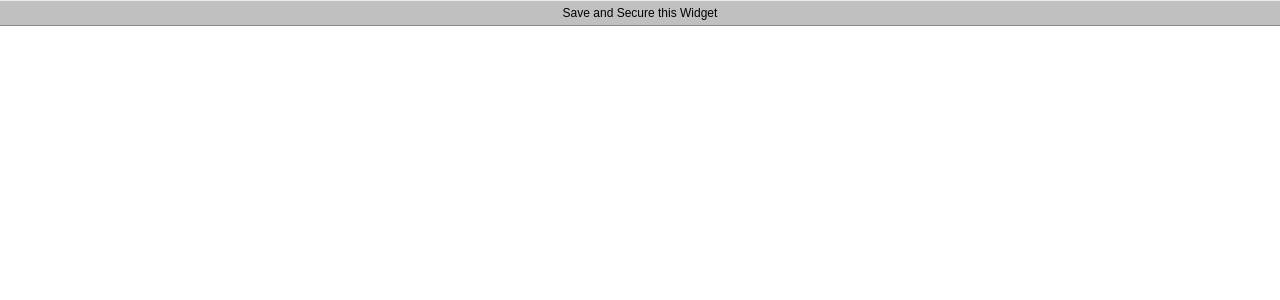
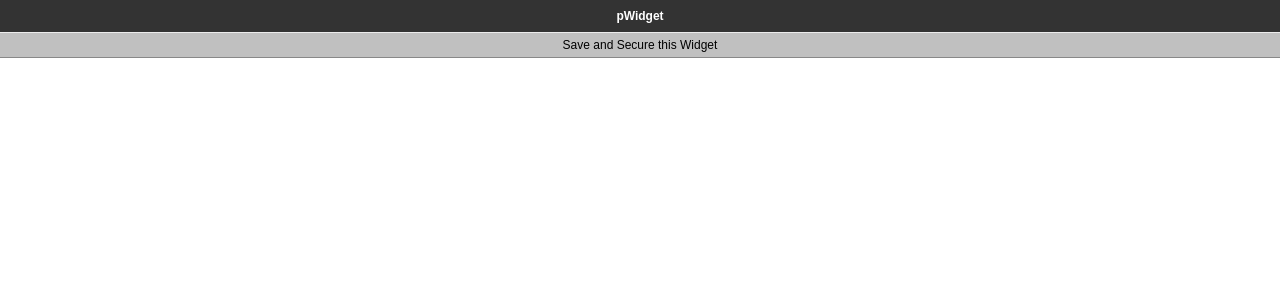
Before and after one commit to codazoda/pwidget, a PHP site: page /index.phtml?&save=y in a window 1280 px wide. Shown: the top 300 px of the page. Run offline with PHP 8.4, Linux system fonts and the light colour scheme; data that the repository does not hold is empty.

Commit message:
Added a header row.

```diff
--- a/index.phtml
+++ b/index.phtml
@@ -30,6 +30,7 @@
 		.owned_by { color: darkblue; }
 		a { color: black; text-decoration: none; }
 		.save { background-color: silver; color: grey; border-top: 1px solid #ececec; border-bottom: 1px solid #888888; }
+		.header { background-color: #333333; color: white; font-weight: bold; padding: .75em 0 .75em 0; border: 0; }
 
 	-->
 	</style>
@@ -38,6 +39,9 @@
 
 <body>
 
+	<div class="line header">
+		<p style="text-align: center; margin: 0;">pWidget</p>
+	</div>
 	<? foreach($stories as $s): ?>
 		<div class="line <? if ($s['story_type'] == 'release'): ?>release<? elseif (in_array($s['current_state'], $done)): ?>done<? endif; ?> <? if ($s['current_state'] == 'started'): ?> started<? endif; ?>">
 			<div class="arrow">
```
